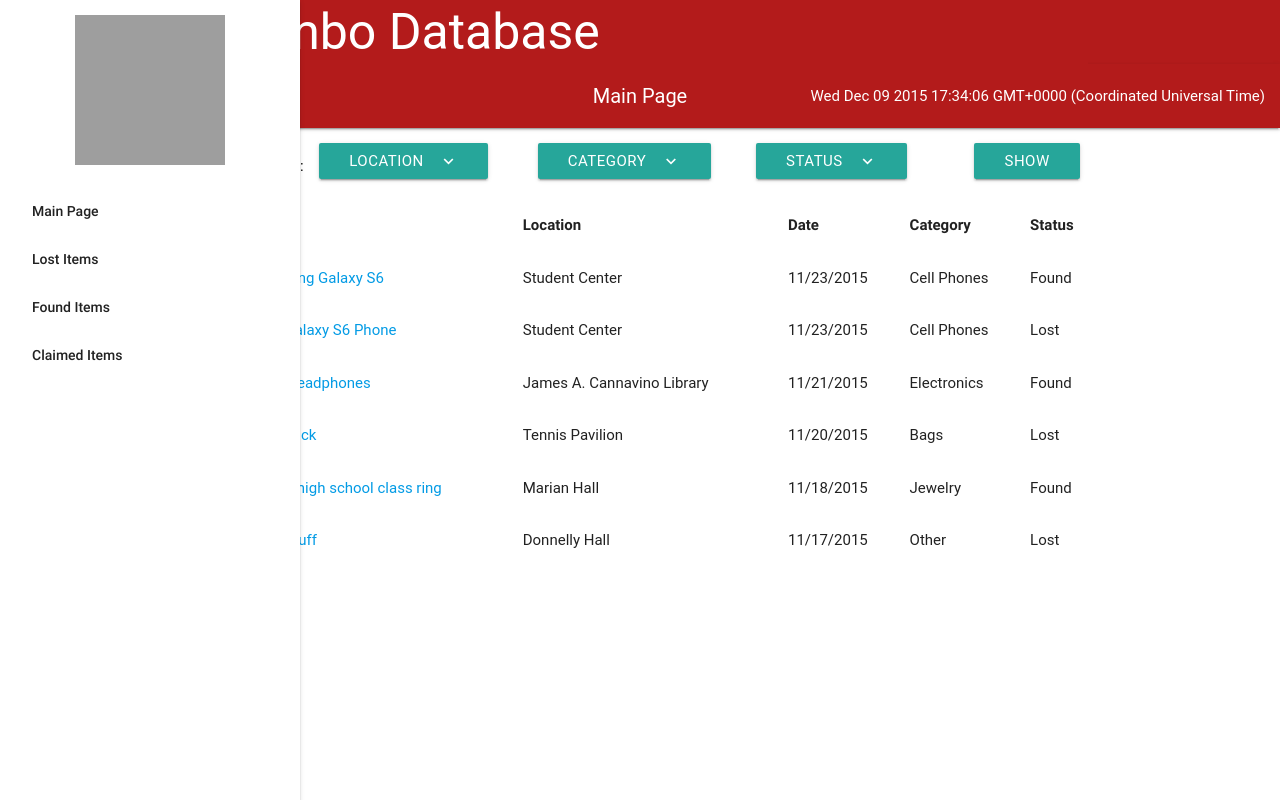
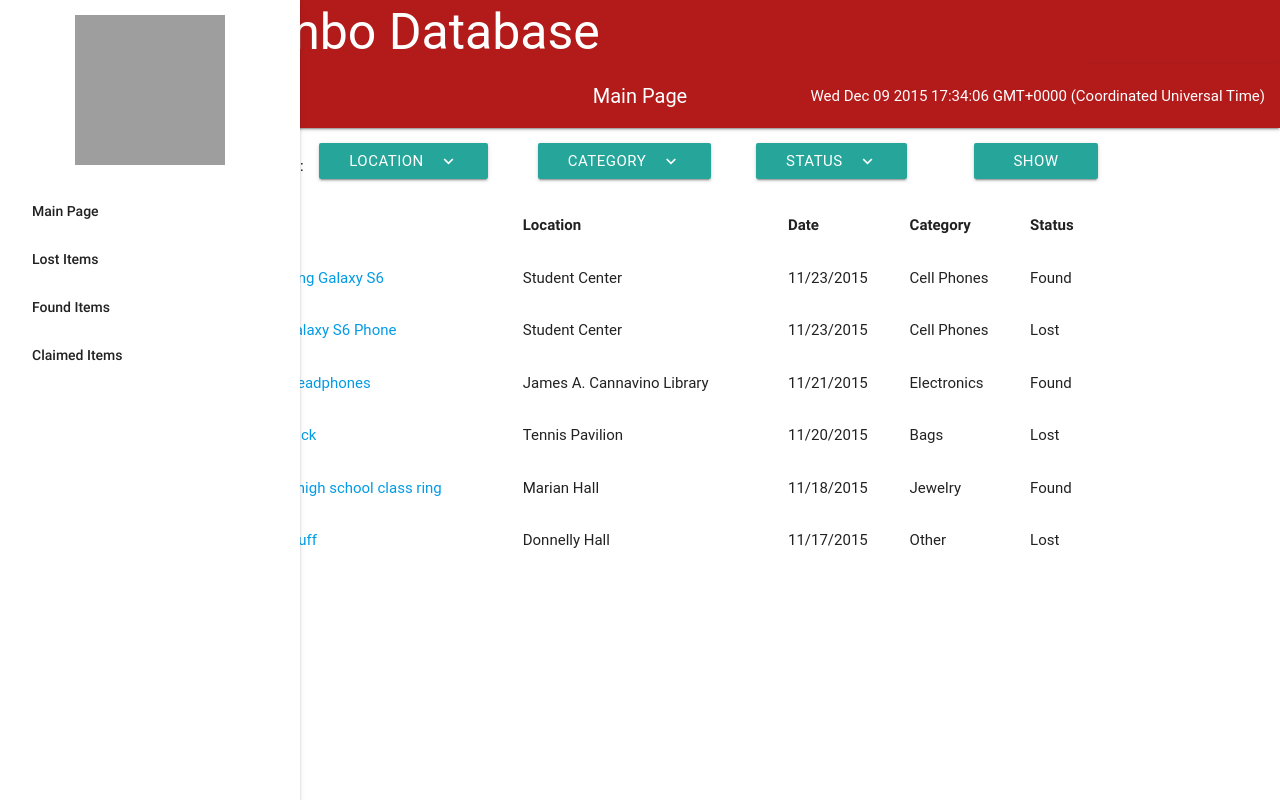
Before and after one commit to kkoves/limbo, a PHP site: page /Assignments/index.php in a window 1280 px wide. Run offline with PHP 8.4, Linux system fonts and the light colour scheme; data comes from the database, SQL or seed files in the repository; some libraries are stand-ins or nearby versions; some web fonts are replaced; grey boxes are pictures that could not be loaded.

Commit message:
Fixed Show All button being cut off

```diff
--- a/index.php
+++ b/index.php
@@ -204,7 +204,7 @@ and open the template in the editor.
 								?>
 							</ul>
 					</div>
-					<div class="input-field col s1">
+					<div class="input-field col s2">
 						<a class="waves-effect waves-light btn" href='index.php'>Show All</a>
 					</div>
 				</div>
```
